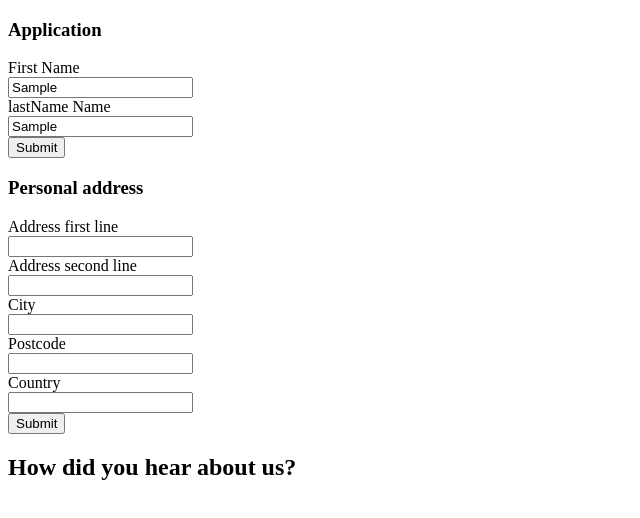
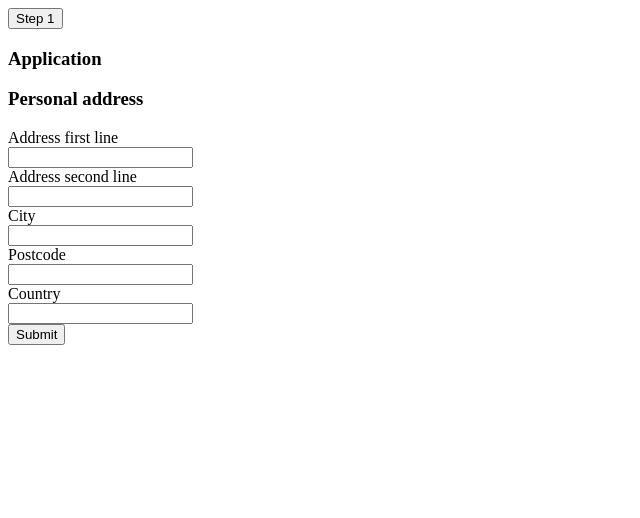
Before and after one commit to r2inlondon/application-form, a React (Create React App) app: page / in a window 1280 px wide. Both pictures are taken after typing "Sample", "Sample" into the empty fields and a click on the input "Submit". Shown: the top 518 px of the page, without its empty margins (0-640 px from the left). Built offline with nearby package versions, Linux system fonts and the light colour scheme.

Commit message:
progress bar moves to step 2

```diff
--- a/src/components/ApplicationForm.js
+++ b/src/components/ApplicationForm.js
@@ -4,23 +4,48 @@ import AddressDetails from "./AddressDetails";
 import AboutUs from "./AboutUs";
 
 const ApplicationForm = () => {
-  const [details, setDetails] = useState("");
-  const [addressDetails, setAddressDetails] = useState("");
-  const [about, setAbout] = useState("");
+  const [details, setDetails] = useState({ opened: true });
+  const [addressDetails, setAddressDetails] = useState({ opened: false });
+  const [about, setAbout] = useState({ opened: false });
+  const [progress, setProgress] = useState([]);
 
-  const [token, setToke] = useState([
-    ["PersonalDetails", true],
-    ["AddressDetails", false],
-    ["AboutUs", false],
-  ]);
+  const step1 = (info) => {
+    const { firstName, lastName } = info;
+    setDetails({ firstName, lastName, opened: false });
+    progress.push("Step 1");
+    console.log(progress);
+    setAddressDetails({ opened: true });
+  };
+
+  const step2 = (info) => {
+    const { firstLine, secondLine, city, country, postcode } = info;
+
+    setAddressDetails({
+      firstLine,
+      secondLine,
+      city,
+      country,
+      postcode,
+      opened: false
+    });
+    progress.push("Step 2");
+    console.log(progress);
+    setAbout({ opened: true });
+  };
+
+  console.log(progress);
 
   return (
     <div>
-      <div className="nav"></div>
+      <div className="nav">
+        {progress.map((item, index) => {
+          return <button key={index}>{item}</button>;
+        })}
+      </div>
       <h3>Application</h3>
-      <PersonalDetails setDetails={setDetails} />
-      <AddressDetails setAddressDetails={setAddressDetails} />
-      <AboutUs />
+      {details.opened && <PersonalDetails setDetails={step1} />}
+      {addressDetails.opened && <AddressDetails setAddressDetails={step2} />}
+      {about.opened && <AboutUs />}
     </div>
   );
 };
--- a/src/components/PersonalDetails.js
+++ b/src/components/PersonalDetails.js
@@ -7,7 +7,7 @@ const PersonalDetails = (props) => {
 
   const onSubmit = (e) => {
     e.preventDefault();
-    props.setDetails({ firstName, lastName, active: false });
+    props.setDetails({ firstName, lastName });
   };
 
   return (
```
Also changed, not shown: src/components/AddressDetails.js (+7 -1 lines).
